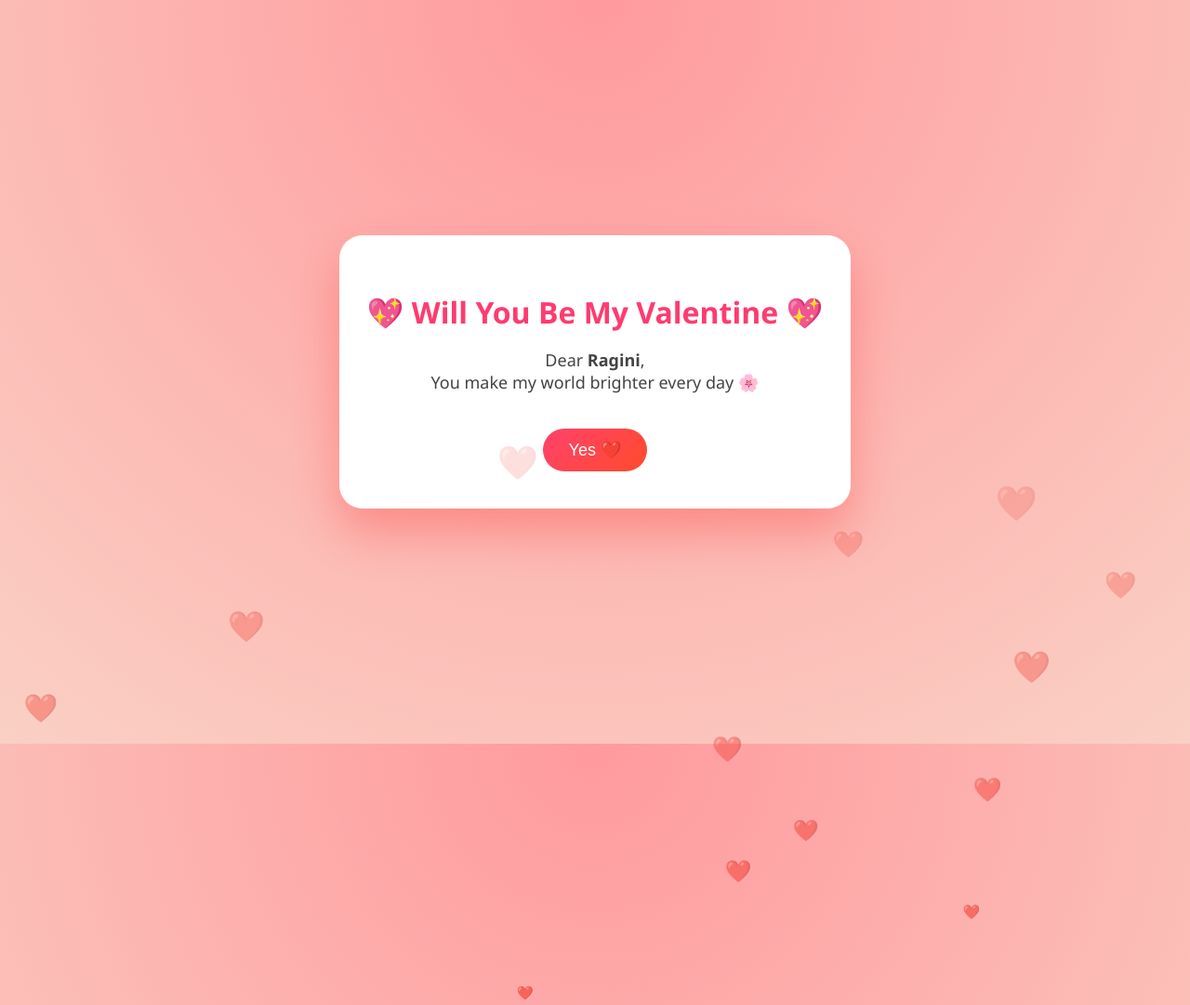
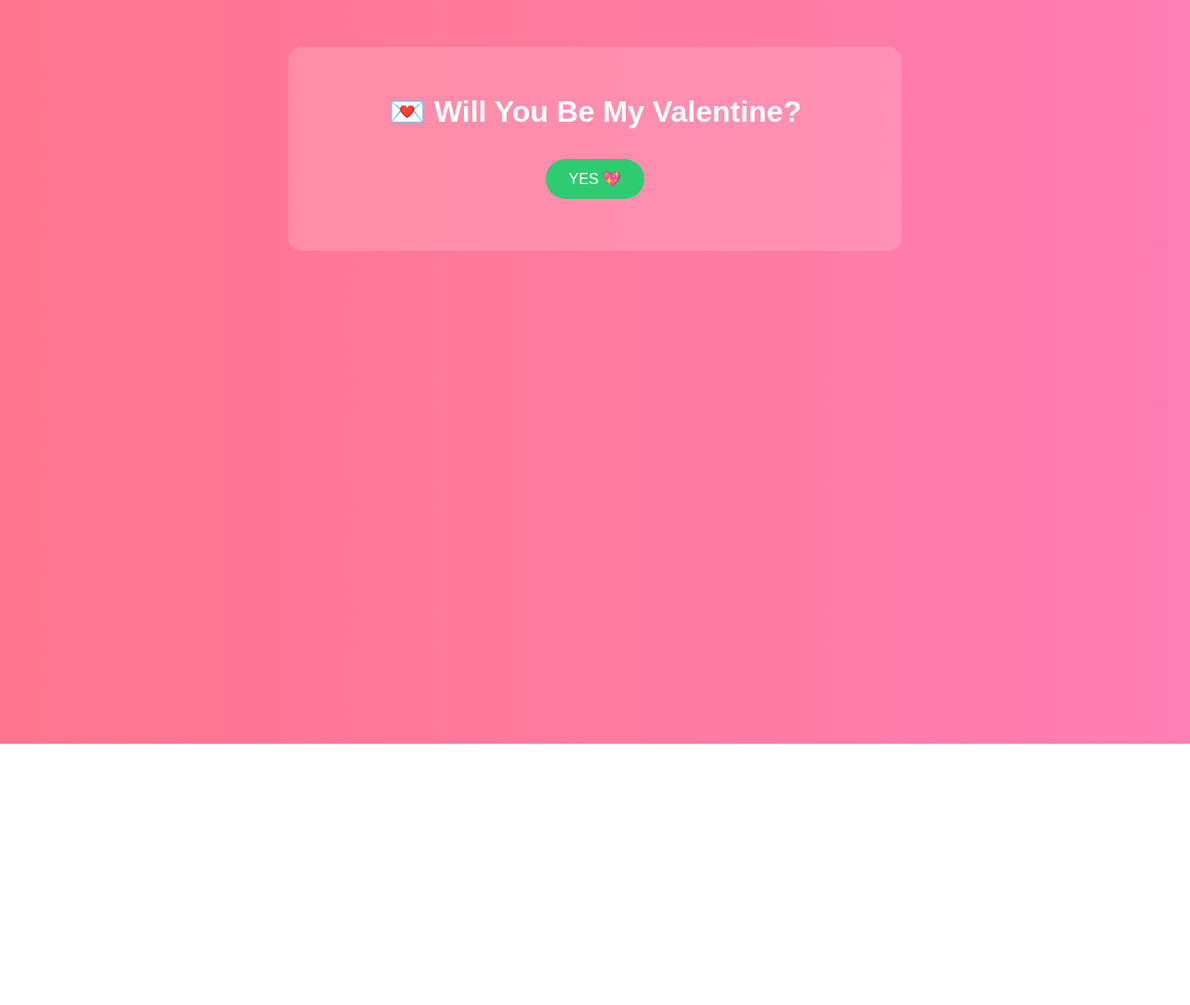
Before and after one commit to surajps018-ops/valentine, a plain HTML site: page index.html in a window 1280 px wide. Shown: the top 1081 px of the page at 93% size. After the commit the page ends 800 px from the top, so only its background shows below. Drawn offline with Linux system fonts and the light colour scheme.

Commit message:
Update index.html

```diff
--- a/index.html
+++ b/index.html
@@ -1,110 +1,120 @@
 <!DOCTYPE html>
-<html lang="en">
+<html>
 <head>
-<meta charset="UTF-8">
-<title>Be My Valentine ❤️</title>
+<title>Valentine Surprise</title>
 
 <style>
 body {
+    font-family: Arial, sans-serif;
+    background: linear-gradient(to right, #ff758c, #ff7eb3);
+    text-align: center;
+    color: white;
     margin: 0;
-    height: 100vh;
-    background: radial-gradient(circle at top, #ff9a9e, #fad0c4);
-    display: flex;
-    justify-content: center;
-    align-items: center;
-    font-family: 'Segoe UI', sans-serif;
-    overflow: hidden;
+    padding: 0;
+}
+
+.container {
+    padding: 50px;
 }
 
 .card {
-    background: white;
-    padding: 40px 30px;
-    border-radius: 25px;
-    text-align: center;
-    box-shadow: 0 25px 50px rgba(255,0,0,0.25);
-    animation: pop 1.2s ease;
-}
-
-@keyframes pop {
-    0% { transform: scale(0); }
-    100% { transform: scale(1); }
-}
-
-h1 {
-    color: #ff3b6f;
-    margin-bottom: 10px;
-}
-
-p {
-    font-size: 18px;
-    color: #444;
+    background: rgba(255,255,255,0.15);
+    padding: 30px;
+    border-radius: 15px;
+    max-width: 600px;
+    margin: auto;
 }
 
 button {
-    margin-top: 20px;
-    padding: 12px 28px;
-    font-size: 18px;
+    padding: 12px 25px;
+    margin: 10px;
+    font-size: 16px;
     border: none;
     border-radius: 30px;
     cursor: pointer;
-    background: linear-gradient(135deg, #ff416c, #ff4b2b);
-    color: white;
-    transition: 0.3s;
 }
 
-button:hover {
-    transform: scale(1.1);
+.yes {
+    background: #2ecc71;
+    color: white;
 }
 
-.heart {
-    position: absolute;
-    color: rgba(255,0,0,0.8);
-    animation: float 6s linear infinite;
+.no {
+    background: #e74c3c;
+    color: white;
 }
 
-@keyframes float {
-    0% {
-        transform: translateY(100vh) scale(0.5);
-        opacity: 1;
-    }
-    100% {
-        transform: translateY(-10vh) scale(1.2);
-        opacity: 0;
-    }
+.option {
+    background: #f1c40f;
+    color: black;
+}
+
+.hidden {
+    display: none;
 }
 </style>
 </head>
 
 <body>
 
-<div class="card">
-    <h1>💖 Will You Be My Valentine 💖</h1>
-    <p>Dear <b>Ragini</b>,<br>
-    You make my world brighter every day 🌸</p>
-    <button onclick="yesClick()">Yes ❤️</button>
+<div class="container">
+    <div class="card">
+
+        <h1>💌 Will You Be My Valentine?</h1>
+        <button class="yes" onclick="yesClicked()">YES 💖</button>
+
+        <p id="step1"></p>
+        <button id="outfitBtn" class="option hidden" onclick="showGift()">See My Outfit 👗</button>
+
+        <p id="step2"></p>
+
+        <div id="gifts" class="hidden">
+            <h3>🎁 Something for You</h3>
+            <button class="option">💍 Ring</button>
+            <button class="option">🌹 Roses</button>
+            <button class="option">🍫 Chocolate</button>
+            <br><br>
+            <button class="yes" onclick="showQuiz()">Next 💕</button>
+        </div>
+
+        <div id="quiz" class="hidden">
+            <h3>❓ Who is the absolute in this relationship?</h3>
+            <button class="option" onclick="wrong()">You</button>
+            <button class="option" onclick="correct()">You & Me 💑</button>
+            <button class="option" onclick="wrong()">Me</button>
+        </div>
+
+        <p id="final"></p>
+
+    </div>
 </div>
 
-<audio id="music" loop>
-  <source src="https://www.soundhelix.com/examples/mp3/SoundHelix-Song-1.mp3" type="audio/mpeg">
-</audio>
-
 <script>
-function yesClick() {
-    document.getElementById("music").play();
-    alert("Yay! ❤️ You made my Valentine special!");
+function yesClicked() {
+    document.getElementById("step1").innerText =
+    "Happy Valentine Baby 💕";
+    document.getElementById("outfitBtn").classList.remove("hidden");
 }
 
-// Floating hearts
-setInterval(() => {
-    const heart = document.createElement("div");
-    heart.className = "heart";
-    heart.innerHTML = "❤️";
-    heart.style.left = Math.random() * 100 + "vw";
-    heart.style.fontSize = Math.random() * 25 + 15 + "px";
-    document.body.appendChild(heart);
+function showGift() {
+    document.getElementById("step2").innerText =
+    "Something special for you 💖";
+    document.getElementById("gifts").classList.remove("hidden");
+}
 
-    setTimeout(() => heart.remove(), 6000);
-}, 300);
+function showQuiz() {
+    document.getElementById("quiz").classList.remove("hidden");
+}
+
+function correct() {
+    document.getElementById("final").innerText =
+    "✨ You & Me — forever ❤️
+    You are my favorite person, my happiness, my everything 💕";
+}
+
+function wrong() {
+    alert("Try again 😄❤️");
+}
 </script>
 
 </body>
```
